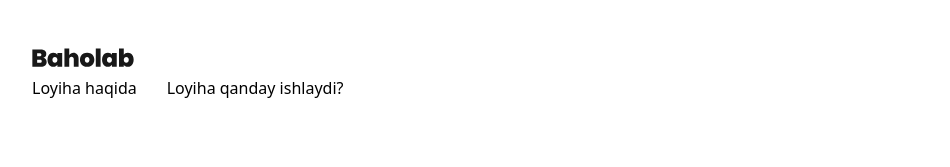
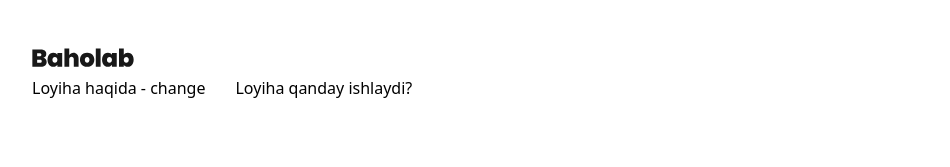
Before and after one commit to MuhammadHusayn/baholab, a plain HTML site: page index.html in a window 1280 px wide. Shown: the top 167 px of the page, without its empty margins (50-1000 px from the left). Drawn offline with Linux system fonts and the light colour scheme.

Commit message:
Update index.html

```diff
--- a/index.html
+++ b/index.html
@@ -16,7 +16,7 @@
             <div class="site_nav">
                 <ul class="nav_list">
                     <li class="nav_item">
-                        <a class="nav_item_link" href="#">Loyiha haqida</a>
+                        <a class="nav_item_link" href="#">Loyiha haqida - change</a>
                     </li>
                     <li class="nav_item">
                         <a class="nav_item_link" href="#">Loyiha qanday ishlaydi?</a>
```
